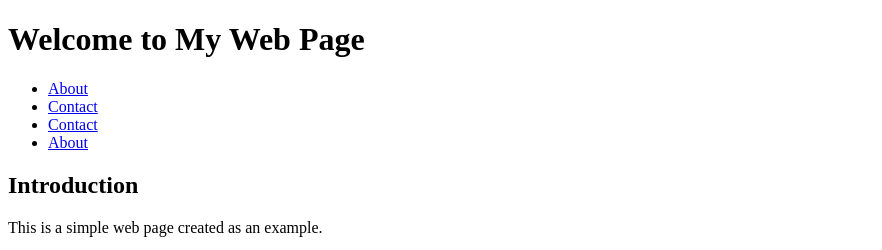
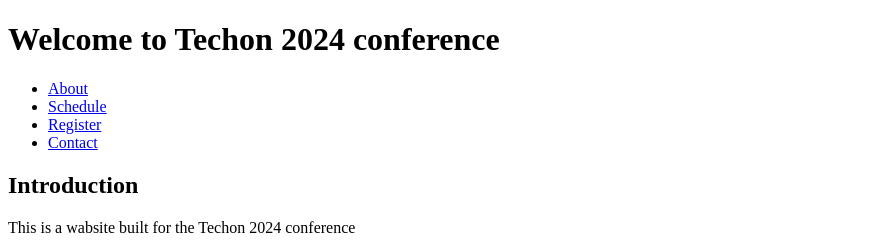
Before and after one commit to Fanual14/TechCon_HTML, a plain HTML site: page techcon_website/index.html in a window 1280 px wide. Shown: the top 250 px of the page, without its empty margins (0-882 px from the left). Drawn offline with Linux system fonts and the light colour scheme; grey boxes are pictures that could not be loaded.

Commit message:
Added about.html

```diff
--- a/techcon_website/index.html
+++ b/techcon_website/index.html
@@ -3,26 +3,26 @@
 <head>
     <meta charset="UTF-8">
     <meta name="viewport" content="width=device-width, initial-scale=1.0">
-    <title>My Web Page</title>
+    <title>Techon 2024 Conference</title>
     <link rel="stylesheet" href="styles.css">
     <script src="script.js" defer></script>
 </head>
 <body>
     <header>
-        <h1>Welcome to My Web Page</h1>
+        <h1>Welcome to Techon 2024 conference</h1>
         <nav>
             <ul>
                 <li><a href="about.html">About</a></li>
-                <li><a href="schedule.html">Contact</a></li>
-                <li><a href="register.html">Contact</a></li>
-                <li><a href="contact.html">About</a></li>
+                <li><a href="schedule.html">Schedule</a></li>
+                <li><a href="register.html">Register</a></li>
+                <li><a href="contact.html">Contact</a></li>
             </ul>
         </nav>
     </header>
     <main>
         <section>
             <h2>Introduction</h2>
-            <p>This is a simple web page created as an example.</p>
+            <p>This is a wabsite built for the Techon 2024 conference</p>
             <video width="320" height="240" controls>
                 <source src="https://www.w3schools.com/html/mov_bbb.mp4" type="video/mp4">
                 <track src="https://www.w3schools.com/html/mov_bbb_subtitles_en.vtt" kind="subtitles" srclang="en" label="English">
```
Also changed, not shown: techcon_website/about.html (added, +33 -0 lines).
